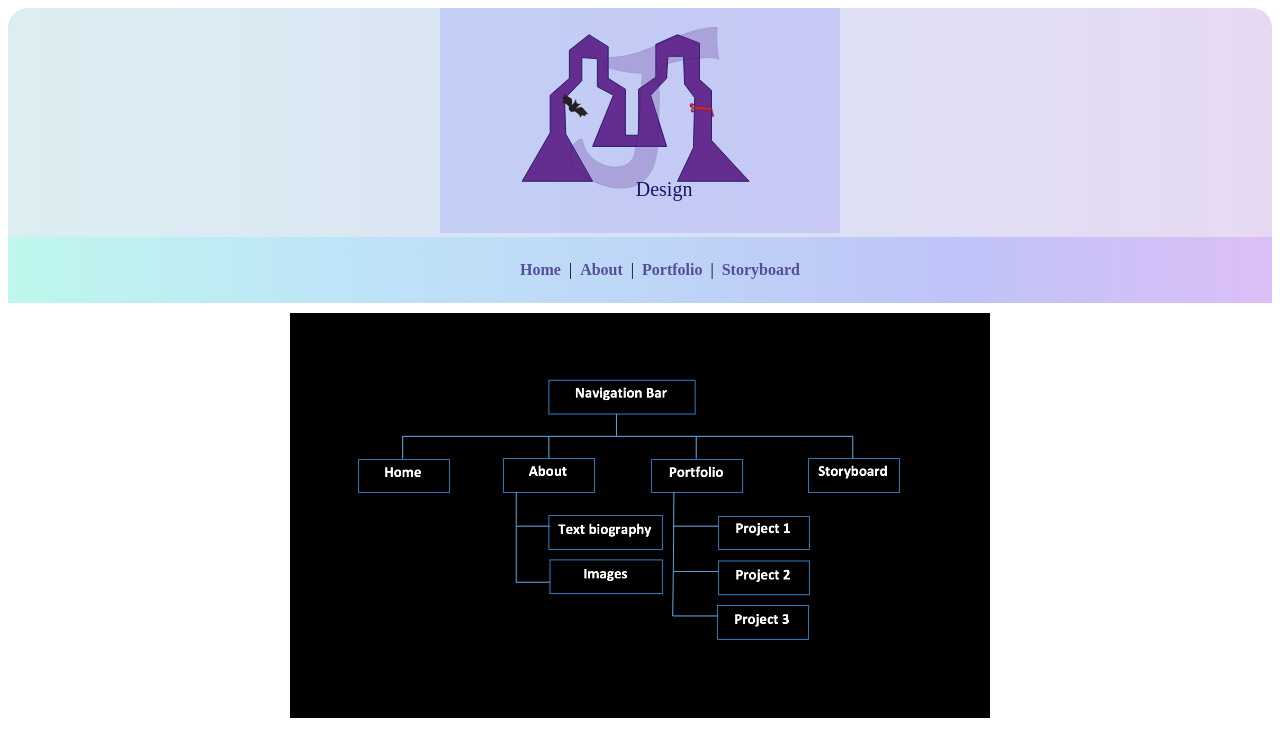
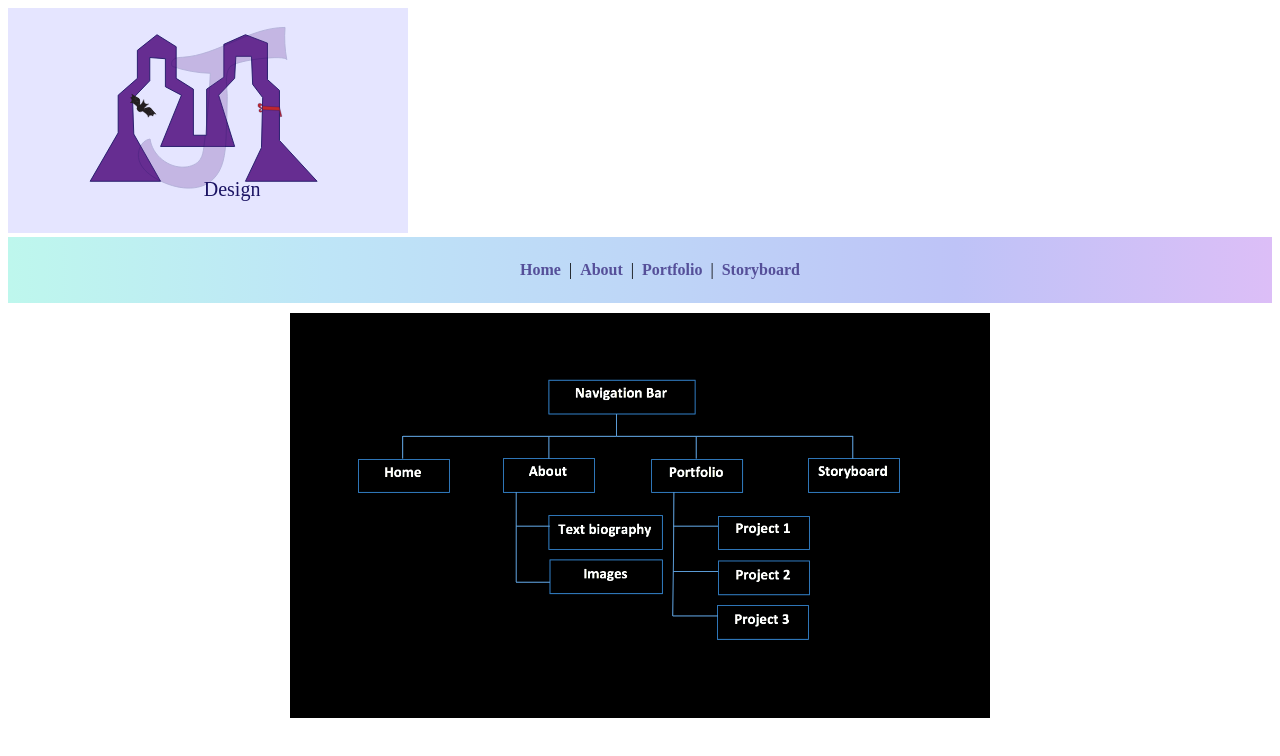
Before and after one commit to mattyejohnson/mattyejohnson.github.io, a plain HTML site: page portfolio-storyboard.htm in a window 1280 px wide. Drawn offline with Linux system fonts and the light colour scheme.

Commit message:
Update portfolio.css

```diff
--- a/portfolio.css
+++ b/portfolio.css
@@ -1,6 +1,6 @@
 /* Author: Mattye Johnson */
 
-header {
+#header {
       background-image: linear-gradient(to right, #dceef2, #d9e2f4, #e7d9f4);
      text-align: center;
       border-top-left-radius: 20px;
```
